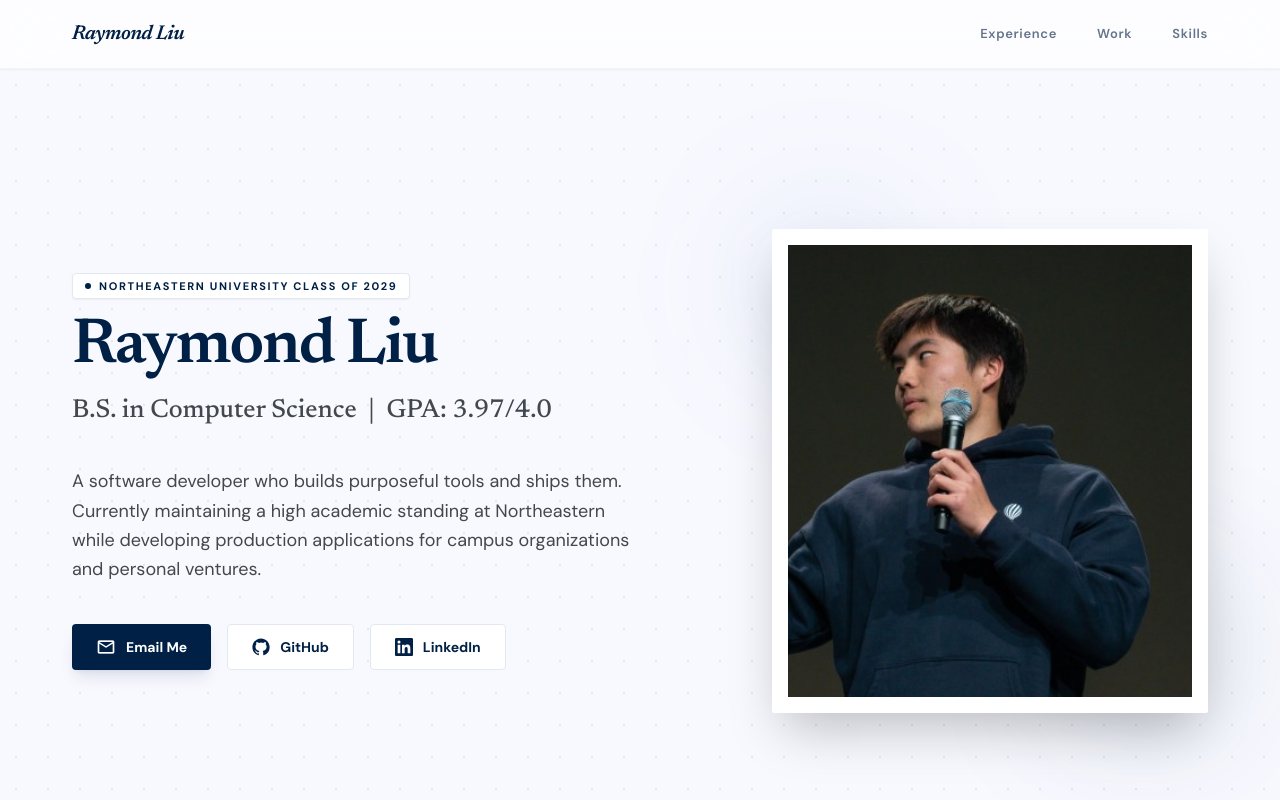
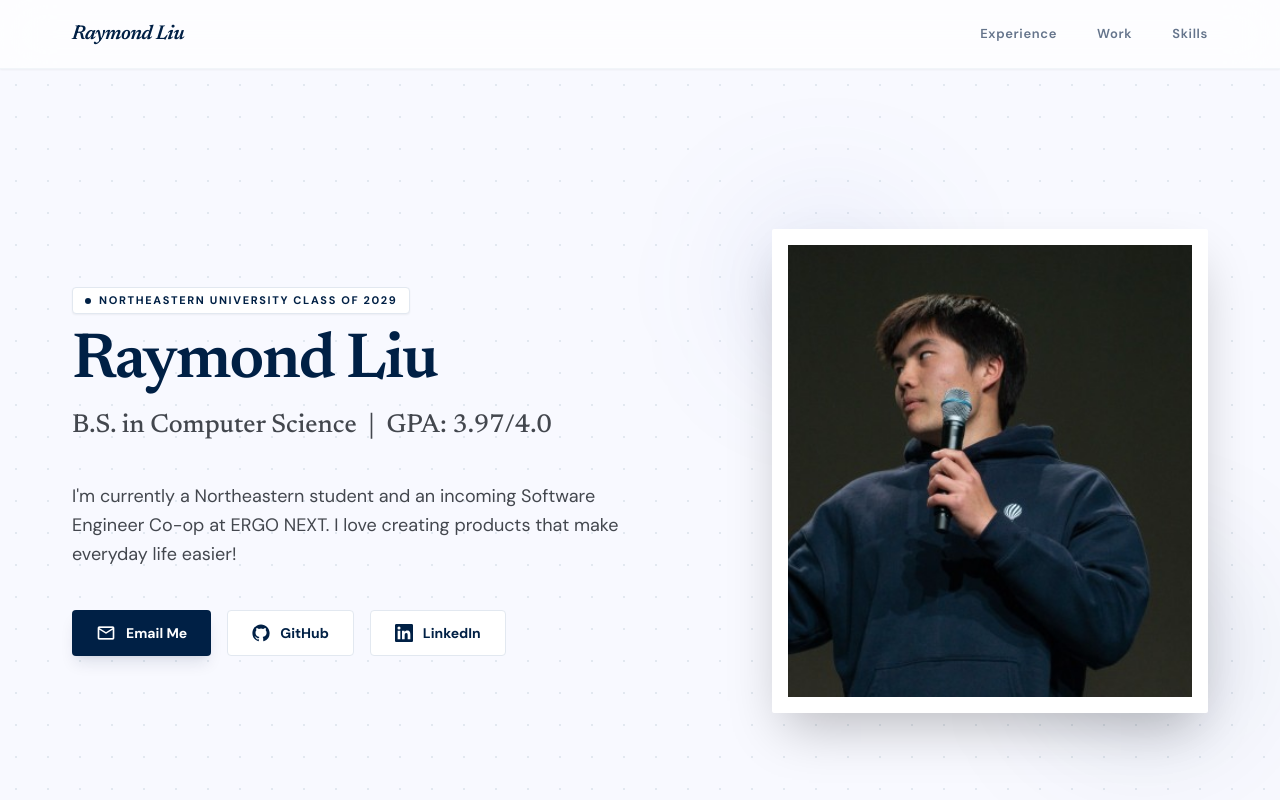
Before and after one commit to raydl18/personal-website, a React (Vite) app: page / in a window 1280 px wide. Shown: the top 800 px of the page. Built offline with nearby package versions, Linux system fonts and the light colour scheme.

Commit message:
update bio with incoming co-op job

```diff
--- a/src/sections/Hero.jsx
+++ b/src/sections/Hero.jsx
@@ -51,9 +51,7 @@ export default function Hero() {
             </div>
 
             <p className="font-dmsans text-lg text-on-surface-variant max-w-xl leading-relaxed">
-              A software developer who builds purposeful tools and ships them. Currently maintaining
-              a high academic standing at Northeastern while developing production applications for campus
-              organizations and personal ventures.
+              I'm currently a Northeastern student and an incoming Software Engineer Co-op at ERGO NEXT. I love creating products that make everyday life easier!
             </p>
 
             <div className="flex flex-wrap gap-4">
```
